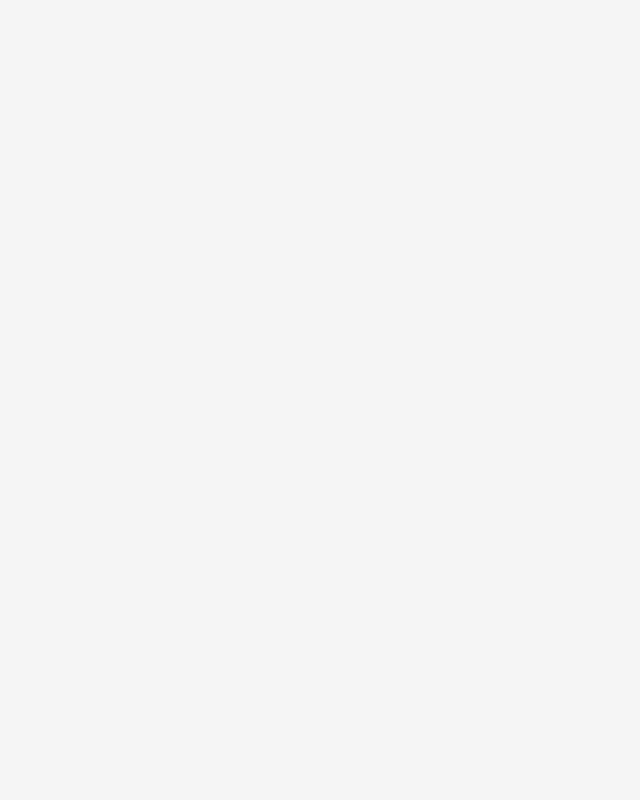
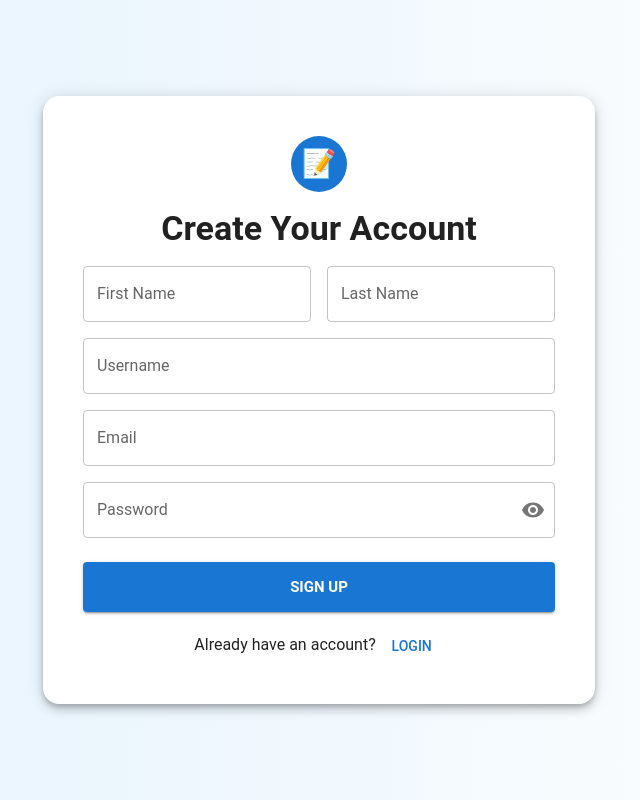
Before and after one commit to FaizaSuraw/notely, a React (Vite) app in the folder notely-frontend/: page /register in a window 1280 px wide. Before the commit this address had no page. Shown: the whole page, without its empty margins (321-961 px from the left). Built offline with nearby package versions, Linux system fonts and the light colour scheme.

Commit message:
created a register page and conected with my BE with localhost

```diff
--- /dev/null
+++ b/notely-frontend/src/pages/Register.tsx
@@ -0,0 +1,215 @@
+import {
+  Avatar,
+  Box,
+  Button,
+  Container,
+  Grid,
+  InputAdornment,
+  Snackbar,
+  TextField,
+  Typography,
+  IconButton,
+} from "@mui/material";
+import MuiAlert from "@mui/material/Alert";
+import { Visibility, VisibilityOff } from "@mui/icons-material";
+import { useState } from "react";
+import { useNavigate } from "react-router-dom";
+
+const Register = () => {
+  const [formData, setFormData] = useState({
+    firstName: "",
+    lastName: "",
+    username: "",
+    email: "",
+    password: "",
+  });
+  const [showPassword, setShowPassword] = useState(false);
+  const [snackbar, setSnackbar] = useState({
+    open: false,
+    message: "",
+    severity: "info",
+  });
+
+  const navigate = useNavigate();
+
+  const handleChange = (e: React.ChangeEvent<HTMLInputElement>) => {
+    setFormData({ ...formData, [e.target.name]: e.target.value });
+  };
+
+  const handleRegister = async () => {
+    const { firstName, lastName, username, email, password } = formData;
+    if (!firstName || !lastName || !username || !email || !password) {
+      return setSnackbar({
+        open: true,
+        message: "Please fill in all fields",
+        severity: "warning",
+      });
+    }
+
+    try {
+      const res = await fetch("http://localhost:5000/api/auth/register", {
+        method: "POST",
+        headers: { "Content-Type": "application/json" },
+        body: JSON.stringify(formData),
+      });
+
+      const data = await res.json();
+
+      if (!data.success) {
+        return setSnackbar({
+          open: true,
+          message: data.message,
+          severity: "error",
+        });
+      }
+
+      setSnackbar({
+        open: true,
+        message: "Account created! Redirecting to login...",
+        severity: "success",
+      });
+
+      setTimeout(() => navigate("/login"), 1500);
+    } catch (err) {
+      setSnackbar({
+        open: true,
+        message: "Server error. Please try again.",
+        severity: "error",
+      });
+    }
+  };
+
+  return (
+    <Box
+      sx={{
+        minHeight: "100vh",
+        background: "linear-gradient(to right, #e3f2fd, #ffffff)",
+        display: "flex",
+        justifyContent: "center",
+        alignItems: "center",
+        px: 2,
+      }}
+    >
+      <Container maxWidth="sm">
+        <Box
+          sx={{
+            boxShadow: 6,
+            borderRadius: 4,
+            p: 5,
+            backgroundColor: "white",
+          }}
+        >
+          <Avatar
+            sx={{
+              bgcolor: "primary.main",
+              width: 56,
+              height: 56,
+              mb: 2,
+              fontSize: 28,
+              mx: "auto",
+            }}
+          >
+            📝
+          </Avatar>
+
+          <Typography variant="h4" fontWeight="bold" align="center" mb={2}>
+            Create Your Account
+          </Typography>
+
+          <Grid container spacing={2}>
+            <Grid size = {{xs:12, sm:6}}>
+              <TextField
+                name="firstName"
+                label="First Name"
+                fullWidth
+                value={formData.firstName}
+                onChange={handleChange}
+              />
+            </Grid>
+            <Grid size = {{xs:12, sm:6}}>
+              <TextField
+                name="lastName"
+                label="Last Name"
+                fullWidth
+                value={formData.lastName}
+                onChange={handleChange}
+              />
+            </Grid>
+            <Grid size = {{xs:12}}>
+              <TextField
+                name="username"
+                label="Username"
+                fullWidth
+                value={formData.username}
+                onChange={handleChange}
+              />
+            </Grid>
+            <Grid size = {{xs:12}}>
+              <TextField
+                name="email"
+                label="Email"
+                type="email"
+                fullWidth
+                value={formData.email}
+                onChange={handleChange}
+              />
+            </Grid>
+            <Grid size = {{xs:12}}>
+              <TextField
+                name="password"
+                label="Password"
+                type={showPassword ? "text" : "password"}
+                fullWidth
+                value={formData.password}
+                onChange={handleChange}
+                InputProps={{
+                  endAdornment: (
+                    <InputAdornment position="end">
+                      <IconButton
+                        onClick={() => setShowPassword(!showPassword)}
+                        edge="end"
+                      >
+                        {showPassword ? <VisibilityOff /> : <Visibility />}
+                      </IconButton>
+                    </InputAdornment>
+                  ),
+                }}
+              />
+            </Grid>
+          </Grid>
+
+          <Button
+            variant="contained"
+            fullWidth
+            size="large"
+            sx={{ mt: 3, py: 1.5, fontWeight: "bold" }}
+            onClick={handleRegister}
+          >
+            Sign Up
+          </Button>
+
+          <Typography align="center" mt={2}>
+            Already have an account?{" "}
+            <Button onClick={() => navigate("/login")}>Login</Button>
+          </Typography>
+        </Box>
+      </Container>
+
+      <Snackbar
+        open={snackbar.open}
+        autoHideDuration={3000}
+        onClose={() => setSnackbar({ ...snackbar, open: false })}
+      >
+        <MuiAlert
+          elevation={6}
+          variant="filled"
+          severity={snackbar.severity as any}
+        >
+          {snackbar.message}
+        </MuiAlert>
+      </Snackbar>
+    </Box>
+  );
+};
+
+export default Register;
--- a/notely-frontend/src/routes/AppRouter.tsx
+++ b/notely-frontend/src/routes/AppRouter.tsx
@@ -1,10 +1,13 @@
 import { Routes, Route } from "react-router-dom";
 import Login from "../pages/Login";
+import Register from "../pages/Register";
 
 const AppRouter = () => {
   return (
     <Routes>
       <Route path="/login" element={<Login />} />
+      <Route path="/register" element={<Register />} />
+
       {/* <Route path="/register" element={<Register />} />
       <Route
         path="/dashboard"
```
